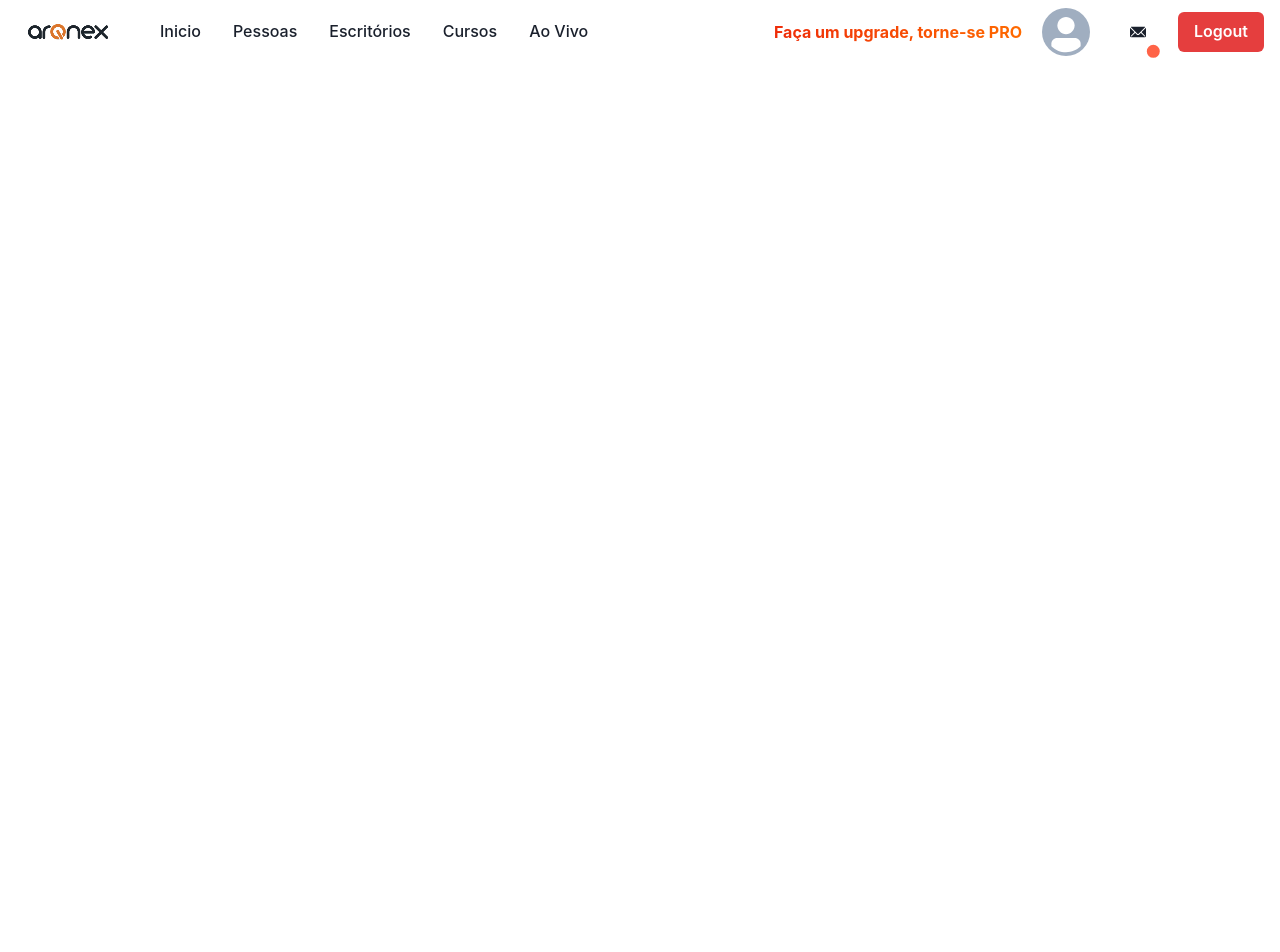
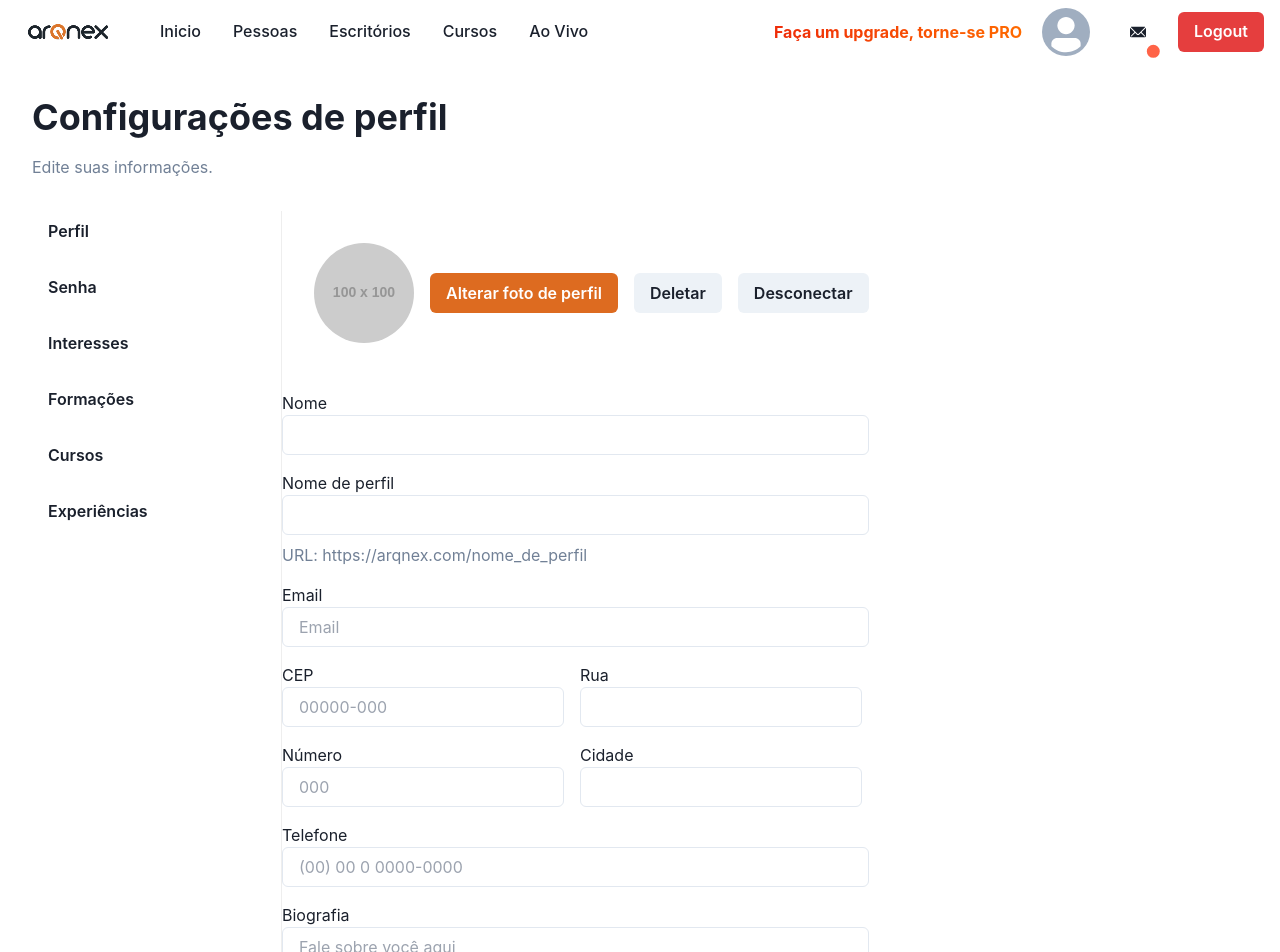
Before and after one commit to MatheusABA/frontend_social, a React (Create React App) app in the folder frontend/: page /editprofile in a window 1280 px wide. Shown: the top 952 px of the page. Before the commit the page ends 800 px from the top, so only its background shows below. Built offline with nearby package versions, Linux system fonts and the light colour scheme.

Commit message:
Aba para editar perfil e conteudo da tela iniciados

```diff
--- a/frontend/src/App.js
+++ b/frontend/src/App.js
@@ -13,6 +13,7 @@ import HomeLogged from  './pages/HomeLogged'
 import Upload  from "./pages/Upload"
 import UploadDetails  from "./pages/UploadDetails"
 import Profile from './pages/Profile'
+import ProfileEdit from './pages/ProfileEdit'
 
 // app
 
@@ -29,6 +30,7 @@ const [isUpload, setIsUpload] = useState(false)
             <Routes>
               <Route path="/" element={isLogged ? <HomeLogged isUpload={isUpload} setIsUpload={setIsUpload}/> : <Home isUpload={isUpload} setIsUpload={setIsUpload}/>} />
               <Route path="/profile" element={isLogged ? <Profile isUpload={isUpload} setIsUpload={setIsUpload}/> : <Home isUpload={isUpload} setIsUpload={setIsUpload}/>} />
+              <Route path='/editprofile' element={isLogged ? <ProfileEdit isUpload={isUpload} setIsUpload={setIsUpload}/> : <Home isUpload={isUpload} setIsUpload={setIsUpload}/>} />
               <Route path="/cadastro" element={<Cadastro />} />
               <Route path="/upload" element={<Upload isUpload={isUpload} setIsUpload={setIsUpload}/>} />
               <Route path="/uploaddetails" element={<UploadDetails />} />
--- /dev/null
+++ b/frontend/src/components/ChangePasswordForm.jsx
@@ -0,0 +1,24 @@
+import React from 'react';
+import { Box, Button, Input, Stack, Text } from '@chakra-ui/react';
+
+const ChangePasswordForm = () => {
+    return (
+        <Stack spacing={4} mt={8}>
+            <Box>
+                <Text>Senha atual</Text>
+                <Input type="password" placeholder='********' />
+            </Box>
+            <Box>
+                <Text>Nova senha</Text>
+                <Input type="password" placeholder='********' />
+            </Box>
+            <Box>
+                <Text>Confirmar nova senha</Text>
+                <Input type="password" placeholder='********' />
+            </Box>
+            <Button colorScheme='orange'>Alterar senha</Button>
+        </Stack>
+    );
+}
+
+export default ChangePasswordForm;
--- /dev/null
+++ b/frontend/src/components/EditProfileForm.jsx
@@ -0,0 +1,82 @@
+import React, { useState, useRef } from 'react';
+
+import { Box, Button, Input, Textarea, Flex, HStack, Image, VStack, Heading, Text, Stack } from '@chakra-ui/react';
+
+const EditProfileForm = () => {
+
+    const inputFile = useRef(null);
+    const [profileImage, setProfileImage] = useState('https://via.placeholder.com/100');
+
+    const handleFileUpload = e => {
+        const file = e.target.files[0];
+        if (file) {
+            const reader = new FileReader();
+            reader.onloadend = () => {
+                setProfileImage(reader.result);
+            }
+            reader.readAsDataURL(file);
+        }
+    }
+
+    const sendPhoto = () => {
+        inputFile.current.click();
+    }
+
+    return (
+        <Stack spacing={4} mt={8}>
+            <Box flex="1" pl={8}>
+            <HStack spacing={4} mb={8}>
+                <Image borderRadius='full' boxSize='100px' src={profileImage} alt='Profile Image' />
+                <Button onClick={sendPhoto} colorScheme='orange'>Alterar foto de perfil</Button>
+                <Button>Deletar</Button>
+                <Button>Desconectar</Button>
+                <input type="file" ref={inputFile} onChange={handleFileUpload} style={{ display: 'none' }} />
+            </HStack>
+            </Box>
+            <Box>
+                <Text>Nome</Text>
+                <Input placeholder='' />
+            </Box>
+            <Box>
+                <Text>Nome de perfil</Text>
+                <Input/>
+                <Text mt={2} color='gray.500'>URL: https://arqnex.com/nome_de_perfil</Text>
+            </Box>
+            <Box>
+                <Text>Email</Text>
+                <Input placeholder='Email' />
+            </Box>
+            <HStack spacing={4}>
+                <Box>
+                    <Text>CEP</Text>
+                    <Input placeholder='00000-000' />
+                </Box>
+                <Box>
+                    <Text>Rua</Text>
+                    <Input placeholder='' />
+                </Box>
+            </HStack>
+            <HStack spacing={4}>
+                <Box>
+                    <Text>Número</Text>
+                    <Input placeholder='000' />
+                </Box>
+                <Box>
+                    <Text>Cidade</Text>
+                    <Input placeholder='' />
+                </Box>
+            </HStack>
+            <Box>
+                <Text>Telefone</Text>
+                <Input placeholder='(00) 00 0 0000-0000' />
+            </Box>
+            <Box>
+                <Text>Biografia</Text>
+                <Textarea placeholder='Fale sobre você aqui' />
+            </Box>
+            <Button colorScheme='orange'>Salvar</Button>
+        </Stack>
+    );
+}
+
+export default EditProfileForm;
--- /dev/null
+++ b/frontend/src/components/InterestsForm.jsx
@@ -0,0 +1,24 @@
+import React from 'react';
+import { Box, Button, Input, Stack, Text } from '@chakra-ui/react';
+
+const InterestsForm = () => {
+    return (
+        <Stack spacing={4} mt={8}>
+            <Box>
+                <Text>Softwares</Text>
+                <Input type="password" placeholder='********' />
+            </Box>
+            <Box>
+                <Text>Nova senha</Text>
+                <Input type="password" placeholder='********' />
+            </Box>
+            <Box>
+                <Text>Confirmar nova senha</Text>
+                <Input type="password" placeholder='********' />
+            </Box>
+            <Button colorScheme='orange'>Alterar senha</Button>
+        </Stack>
+    );
+}
+
+export default InterestsForm;
--- a/frontend/src/pages/Home.jsx
+++ b/frontend/src/pages/Home.jsx
@@ -57,7 +57,7 @@ const Home = (props) => {
                         <div className="absolute grid-cols-2">
                             {/* <div className=""> */}
                                 <h1 className="text-7xl font-semibold my-10 py-20 px-20 text-white col-span-2">Lorem ipsum dolor sit amet,<br></br> conseteur sadipscing elitr.</h1>
-                                <h4 className="text-xl font-normal font-light text-white px-20">Lorem ipsum dolor sit amet, consetetur sadipscing elitr, sed diam nonumy eirmod<br></br>
+                                <h4 className="text-xl font-light text-white px-20">Lorem ipsum dolor sit amet, consetetur sadipscing elitr, sed diam nonumy eirmod<br></br>
                                 tempor invidunt ut labore et dolore magna aliquyam erat, sed diam voluptua.</h4>
                                 <button className="ml-20 my-10 px-14 py-2 font-semibold text-orange-600 rounded border-2 border-white bg-white">
                                     Entrar agora
--- a/frontend/src/pages/ProfileEdit.jsx
+++ b/frontend/src/pages/ProfileEdit.jsx
@@ -1,11 +1,47 @@
-import React from 'react'
-import { Stack, HStack, Flex, Image, Box, Text, Button } from '@chakra-ui/react'
+import React, { useState, useRef } from 'react';
+import { Box, Button, Flex, HStack, Image, VStack, Heading, Text, Stack } from '@chakra-ui/react';
+import EditProfileForm from '../components/EditProfileForm';
+import ChangePasswordForm from '../components/ChangePasswordForm';
+import InterestsForm from '../components/InterestsForm';
 
-const Perfil = (props) => {
-    props.setIsUpload = false
+const EditProfile = () => {
+
+
+    const [activeTab, setActiveTab] = useState('Perfil');
+
+
+
+    const renderContent = () => {
+        switch (activeTab) {
+            case 'Perfil':
+                return <EditProfileForm ml={2} />;
+            case 'Senha':
+                return <ChangePasswordForm />;
+            case 'Interesses':
+                return <InterestsForm />;
+
+            default:
+                return null;
+        }
+    };
+
     return (
-        <div>Perfil</div>
-    )
+        <Box p={8}>
+            <Heading as="h1" mb={4}>Configurações de perfil</Heading>
+            <Text mb={8} color="gray.500">Edite suas informações.</Text>
+            <Flex>
+                <VStack align="flex-start" spacing={4} width="250px" borderRight="1px solid #EEEEEE" pr={4}>
+                    <Button variant="ghost" onClick={() => setActiveTab('Perfil')}>Perfil</Button>
+                    <Button variant="ghost" onClick={() => setActiveTab('Senha')}>Senha</Button>
+                    <Button variant="ghost" onClick={() => setActiveTab('Interesses')}>Interesses</Button>
+                    <Button variant="ghost" onClick={() => setActiveTab('Formações')}>Formações</Button>
+                    <Button variant="ghost" onClick={() => setActiveTab('Cursos')}>Cursos</Button>
+                    <Button variant="ghost" onClick={() => setActiveTab('Experiências')}>Experiências</Button>
+                </VStack>
+                {renderContent()}
+            </Flex>
+        </Box>
+    );
 }
 
-export default Perfil
+export default EditProfile;
```
Also changed, not shown: frontend/src/pages/Profile.jsx (+14 -3 lines).
